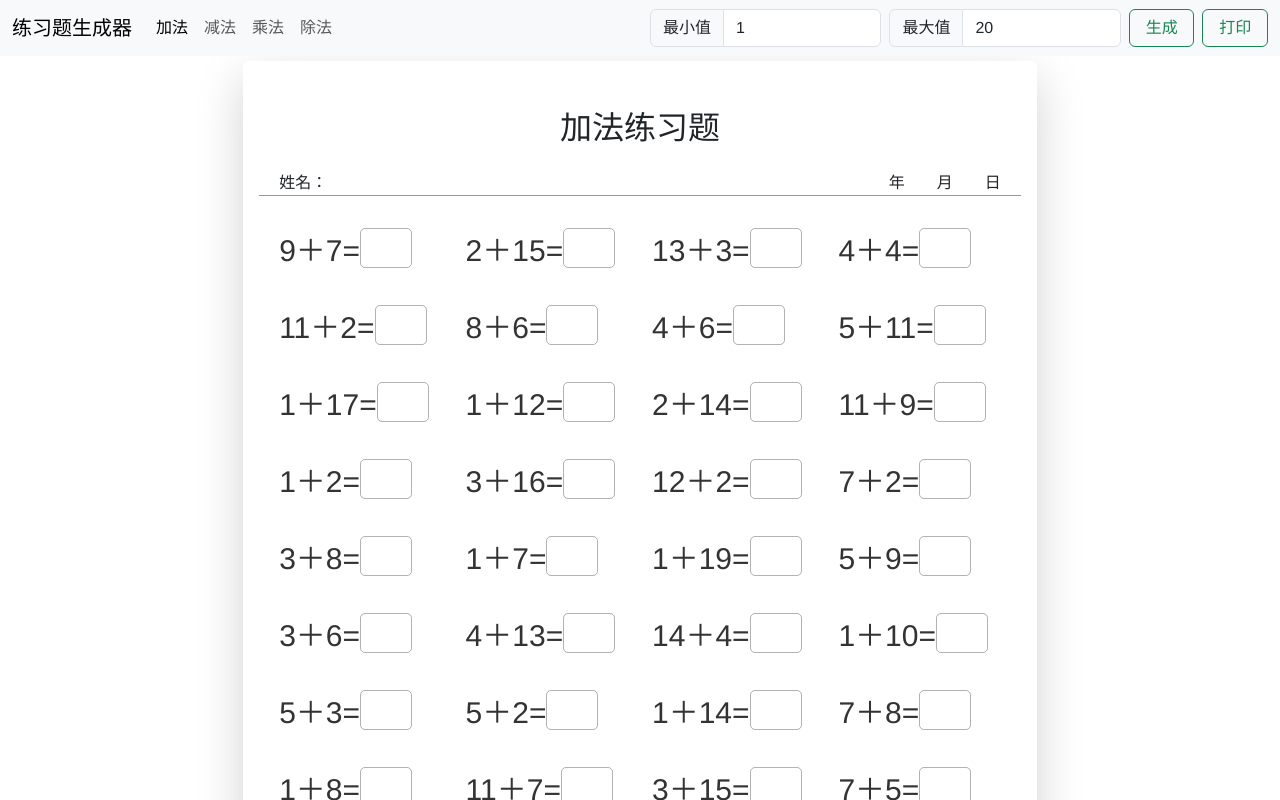
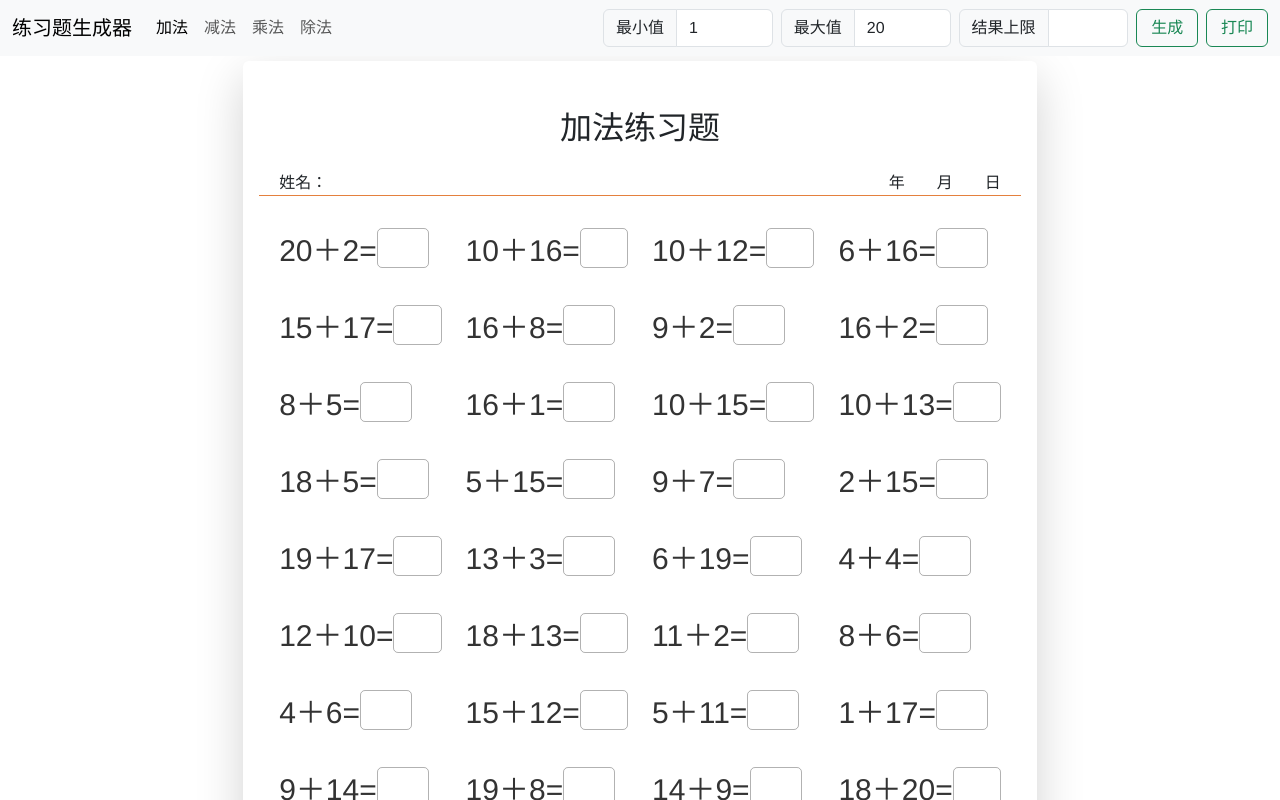
Before and after one commit to allxiao/exercise-generator, a Vue app: page / in a window 1280 px wide. Shown: the top 800 px of the page. Built offline with nearby package versions, Linux system fonts and the light colour scheme.

Commit message:
Add config to limit result max value and fix the choice indexes

```diff
--- a/src/App.vue
+++ b/src/App.vue
@@ -10,7 +10,7 @@
         <ul class="navbar-nav me-auto mb-2 mb-lg-0">
           <NavItem v-for="op in operations" :op="op" :key="op"/>
         </ul>
-        <form class="d-flex" role="form" id="config">
+        <form class="d-flex ms-auto" role="form" id="config">
           <div class="input-group">
             <label class="input-group-text" for="input-min-value">最小值</label>
             <input :value="min" @input="updateMin" class="form-control me-2 col-1" id="input-min-value"
@@ -20,6 +20,11 @@
             <label class="input-group-text" for="input-max-value">最大值</label>
             <input :value="max" @input="updateMax" class="form-control me-2 col-1" id="input-max-value"
                    name="input-max-value" type="number" min="0" max="100" aria-label="最大值">
+          </div>
+          <div class="input-group">
+            <label class="input-group-text" for="input-result-max-value">结果上限</label>
+            <input :value="resultMax" @input="updateResultMax" class="form-control me-2 col-1" id="input-result-max-value"
+                   name="input-result-max-value" type="number" aria-label="最大值">
           </div>
           <button class="btn btn-outline-success" @click.prevent="shuffle">生成</button>
           <button class="btn btn-outline-success ms-2" @click.prevent="print">打印</button>
@@ -49,7 +54,7 @@ import { defineComponent } from 'vue'
 import 'bootstrap/dist/css/bootstrap.min.css'
 import 'bootstrap'
 import { mapGetters, mapState } from 'vuex'
-import { MAX, MIN, SHUFFLE } from '@/store/mutations'
+import { MAX, MIN, RESULT_MAX, SHUFFLE } from '@/store/mutations'
 import { Operations } from '@/utils'
 
 import NavItem from '@/components/NavItem.vue'
@@ -57,7 +62,11 @@ import ExerciseGrid from '@/components/ExerciseGrid.vue'
 
 function safeParseInt (value: string): number | undefined {
   try {
-    return parseInt(value)
+    const result = parseInt(value)
+    if (isNaN(result) || !isFinite(result)) {
+      return undefined
+    }
+    return result
   } catch {
   }
 }
@@ -76,7 +85,8 @@ export default defineComponent({
   computed: {
     ...mapState([
       'min',
-      'max'
+      'max',
+      'resultMax'
     ]),
     ...mapGetters([
       'operationName'
@@ -88,6 +98,9 @@ export default defineComponent({
     },
     updateMax (e: { target: {value: string} }) {
       this.$store.commit(MAX, safeParseInt(e.target.value))
+    },
+    updateResultMax (e: {target: {value: string}}) {
+      this.$store.commit(RESULT_MAX, safeParseInt(e.target.value))
     },
     shuffle () {
       this.$store.commit(SHUFFLE)
@@ -116,11 +129,11 @@ export default defineComponent({
 }
 
 #config input {
-  width: 6em;
+  width: 1em;
 }
 
 #config button {
-  width: 8em;
+  width: 10em;
 }
 
 #student-info {
--- a/src/components/ExerciseGrid.vue
+++ b/src/components/ExerciseGrid.vue
@@ -17,6 +17,7 @@ export default defineComponent({
     ...mapState([
       'min',
       'max',
+      'resultMax',
       'operation'
     ]),
     opSymbol (): string {
@@ -59,7 +60,10 @@ export default defineComponent({
       }
     },
     inScope (value: number): boolean {
-      return value >= this.min && value <= this.max
+      if (this.resultMax === undefined) {
+        return true
+      }
+      return value >= this.min && value <= this.resultMax
     }
   },
   components: {
@@ -70,8 +74,8 @@ export default defineComponent({
 
 <template>
   <div class="container" v-if="tuples.length > 0">
-    <div class="row questions-row" v-for="r in 12" :key="r">
-      <SingleQuestion v-for="i in 4" :key="i" :left-value="tuples[(r * 4 + i) % tuples.length][0]"
+    <div class="row questions-row" v-for="(_, r) in 12" :key="r">
+      <SingleQuestion v-for="(_, i) in 4" :key="i" :left-value="tuples[(r * 4 + i) % tuples.length][0]"
                       :right-value="tuples[(r * 4 + i) % tuples.length][1]" :operation="opSymbol"></SingleQuestion>
     </div>
   </div>
--- a/src/store/index.ts
+++ b/src/store/index.ts
@@ -1,10 +1,11 @@
 import { createStore } from 'vuex'
 import { Operations } from '@/utils'
-import { MAX, MIN, OPERATION, SHUFFLE } from '@/store/mutations'
+import { MAX, MIN, OPERATION, RESULT_MAX, SHUFFLE } from '@/store/mutations'
 
 export interface State {
   min: number,
   max: number,
+  resultMax: number | undefined,
   operation: Operations,
   numberSeries: Array<Array<number>>
 }
@@ -43,6 +44,7 @@ export default createStore<State>({
     return {
       min: 1,
       max: 20,
+      resultMax: undefined,
       operation: Operations.Plus,
       numberSeries: permute(1, 20)
     }
@@ -65,6 +67,11 @@ export default createStore<State>({
         updateNumberSeries(state)
       }
     },
+    [RESULT_MAX] (state, n: number) {
+      if (state.resultMax !== n) {
+        state.resultMax = n
+      }
+    },
     [OPERATION] (state, op: Operations) {
       state.operation = op
     },
--- a/src/store/mutations.ts
+++ b/src/store/mutations.ts
@@ -1,4 +1,5 @@
 export const MIN = 'MIN'
 export const MAX = 'MAX'
+export const RESULT_MAX = 'RESULT_MAX'
 export const OPERATION = 'OPERATION'
 export const SHUFFLE = 'SHUFFLE'
```
